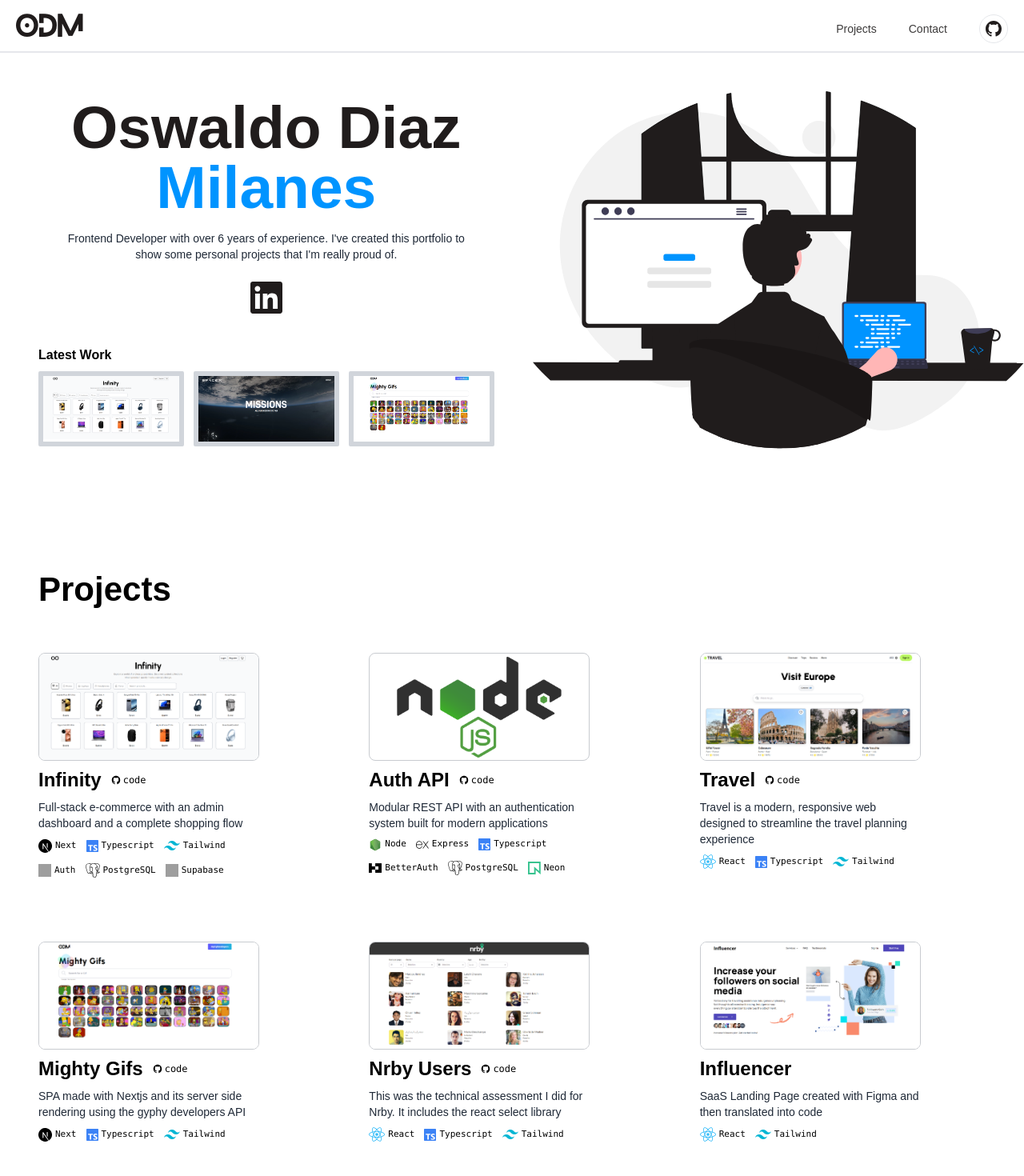
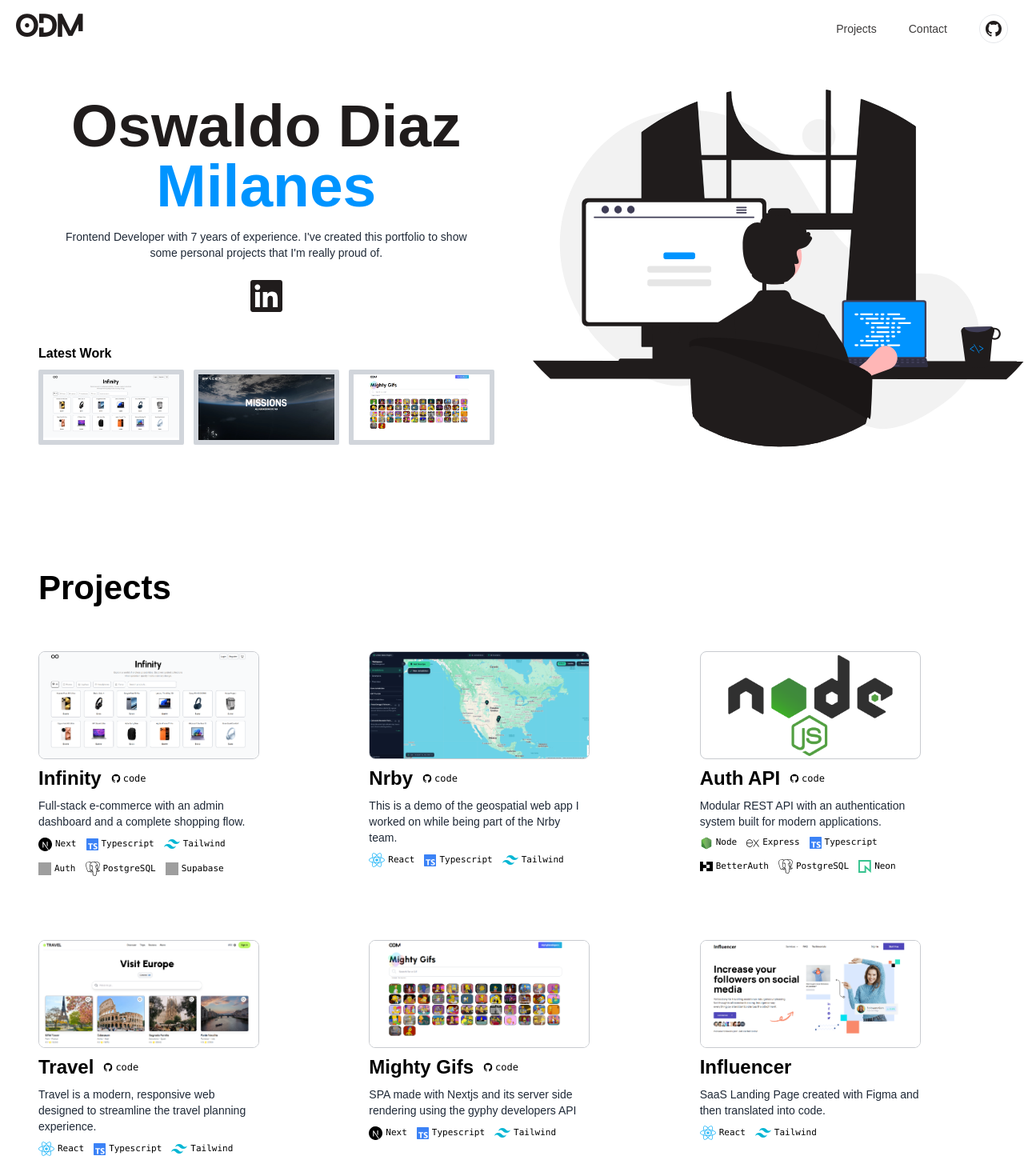
Before and after one commit to OswaldoDM/portfolio, a React (Create React App) app: page / in a window 1280 px wide. Shown: the top 1470 px of the page at 80% size. Built offline with nearby package versions, Linux system fonts and the light colour scheme; grey boxes are pictures that could not be loaded.

Commit message:
oct 2026

```diff
--- a/src/components/Footer.js
+++ b/src/components/Footer.js
@@ -7,7 +7,7 @@ export function Footer({open}){
     <>
     <section id='contact' className={`bg-white ${open && 'blur'}`}>
         <div className='container mx-auto'>
-            <div className={`flex flex-col lg:flex-row justify-between items-center
+            {/* <div className={`flex flex-col lg:flex-row justify-between items-center
             text-center mb-16 lg:text-start lg:pl-20 lg:pr-32 xl:pb-5 xl:pl-40 xl:pr-48
             xl:pt-5 2xl:pl-56 2xl:pr-96`}>
                 <h1 className="text-2xl font-extrabold mb-5 lg:mb-0 xl:text-[28px] pad-download">
@@ -29,8 +29,8 @@ export function Footer({open}){
                     <path  d="M4 16v1a3 3 0 003 3h10a3 3 0 003-3v-1m-4-4l-4 4m0 0l-4-4m4 4V4" />
                     </svg>
                 </a>
-            </div>
-            <div className="flex justify-between items-center px-5 pb-1 xl:pb-0 md:px-12">
+            </div> */}
+            <div className="flex justify-between items-center px-5 pb-1 xl:pb-2 md:px-12">
                 <a className="flex-shrink-0 flex items-center" href="mailto:oswaldoe1992@gmail.com">
                     <MdOutlineEmail className=""/>
                     <span className="font-normal text-sm ml-1">Oswaldoe1992@gmail.com</span>
--- a/src/components/Hero.js
+++ b/src/components/Hero.js
@@ -35,7 +35,7 @@ return(
                 text-gray-800 text-center mb-6
                 sm:text-[13px] md:text-sm
                 `}>
-                    Frontend Developer with over 6 years of experience.
+                    Frontend Developer with 7 years of experience.
                     I've created this portfolio to show some personal projects that I'm really proud of.
                 </p>
 
--- a/src/components/NavBar.js
+++ b/src/components/NavBar.js
@@ -6,7 +6,7 @@ export function NavBar({open, handleClick}) {
     <section className= "bg-white">
 
         <div className={`container mx-auto flex justify-between items-center
-            px-5 py-2 border-b-[2px]`}>
+            px-5 py-2 `}>
             <h1 className='font-blanka text-4xl text-primary-black pb-2 2xl:pb-1'>
                 ODM
             </h1>
--- a/src/data/projectsData.js
+++ b/src/data/projectsData.js
@@ -23,7 +23,7 @@ export const projects = [
         repo: 'https://github.com/OswaldoDM/infinity',
         img: infinity,
         alt: 'infinity e-commerce',
-        description: 'Full-stack e-commerce with an admin dashboard and a complete shopping flow',
+        description: 'Full-stack e-commerce with an admin dashboard and a complete shopping flow.',
         icon1: <SiNextdotjs />,
         icon1Label: 'Next',
         icon1Color: 'text-black',
@@ -53,12 +53,32 @@ export const projects = [
         icon6Color: '',
     },
     {
+        label: 'Nrby',
+        href: 'https://oswaldodm.github.io/nrby_react18/',
+        repo: 'https://github.com/OswaldoDM/nrby_react18',
+        img: nrby,
+        alt: 'nrby',
+        description: 'This is a demo of the geospatial web app I worked on while being part of the Nrby team.',
+        icon1: <FaReact/>,
+        icon1Label: 'React',
+        icon1Color: 'text-sky-400',
+        icon1Size: 'text-xl',
+        icon2: <SiTypescript />,
+        icon2Label: 'Typescript',
+        icon2Color: 'text-blue-500',
+        icon2Size: 'text-[15px]',
+        icon3: <SiTailwindcss/>,
+        icon3Label: 'Tailwind',
+        icon3Color: 'text-cyan-500',
+        icon3Size: 'text-xl'
+    },
+    {
         label: 'Auth API',
         href: 'https://auth-react-node-api.onrender.com/health',
         repo: 'https://github.com/OswaldoDM/auth_react_node_api',
         img: node,
         alt: 'React Node Auth API',
-        description: 'Modular REST API with an authentication system built for modern applications',
+        description: 'Modular REST API with an authentication system built for modern applications.',
         icon1: (
             <img src={nodeLogo} alt="Node" className='w-4 h-4' />
         ),
@@ -97,7 +117,7 @@ export const projects = [
         repo: 'https://github.com/OswaldoDM/travel',
         img: travel,
         alt: 'Travel',
-        description: 'Travel is a modern, responsive web designed to streamline the travel planning experience',
+        description: 'Travel is a modern, responsive web designed to streamline the travel planning experience.',
         icon1: <FaReact/>,
         icon1Label: 'React',
         icon1Color: 'text-sky-400',
@@ -132,31 +152,11 @@ export const projects = [
         icon3Size: 'text-xl'
     },
     {
-        label: 'Nrby Users',
-        href: 'https://oswaldodm.github.io/nrby-users/',
-        repo: 'https://github.com/OswaldoDM/nrby-users',
-        img: nrby,
-        alt: 'nrby',
-        description: 'This was the technical assessment I did for Nrby. It includes the react select library',
-        icon1: <FaReact/>,
-        icon1Label: 'React',
-        icon1Color: 'text-sky-400',
-        icon1Size: 'text-xl',
-        icon2: <SiTypescript />,
-        icon2Label: 'Typescript',
-        icon2Color: 'text-blue-500',
-        icon2Size: 'text-[15px]',
-        icon3: <SiTailwindcss/>,
-        icon3Label: 'Tailwind',
-        icon3Color: 'text-cyan-500',
-        icon3Size: 'text-xl'
-    },
-    {
         label: 'Influencer',
         href: 'https://oswaldodm.github.io/Influencer/',
         img: influencer,
         alt: 'Saas Landing',
-        description: 'SaaS Landing Page created with Figma and then translated into code',
+        description: 'SaaS Landing Page created with Figma and then translated into code.',
         icon1: <FaReact/>,
         icon1Label: 'React',
         icon1Color: 'text-sky-400',
@@ -171,7 +171,7 @@ export const projects = [
         href: 'https://oswaldodm.github.io/space-x-2023/',
         img: space,
         alt: 'SpaceX',
-        description: 'SPA to check all the SpaceX launches including articles and videos',
+        description: 'SPA to check all the SpaceX launches including articles and videos.',
         icon1: <FaReact/>,
         icon1Label: 'React',
         icon1Color: 'text-sky-400',
@@ -186,7 +186,7 @@ export const projects = [
         href: 'https://oswaldodm.github.io/charts-dashboard/',
         img: charts,
         alt: 'chart tremor',
-        description: 'Dashboard made using React with Tailwind and the Tremor library',
+        description: 'Dashboard made using React with Tailwind and the Tremor library.',
         icon1: <FaReact/>,
         icon1Label: 'React',
         icon1Color: 'text-sky-400',
@@ -201,7 +201,7 @@ export const projects = [
         href: '',
         img: portfolio,
         alt: 'portfolio',
-        description: 'My Portfolio made with React JS and Tailwind CSS using create react app',
+        description: 'My Portfolio made with React JS and Tailwind CSS using create react app.',
         icon1: <FaReact/>,
         icon1Label: 'React',
         icon1Color: 'text-sky-400',
```
Also changed, not shown: src/assets/nrby.png, 13 other files (tests, documents, lock files or other folders).
